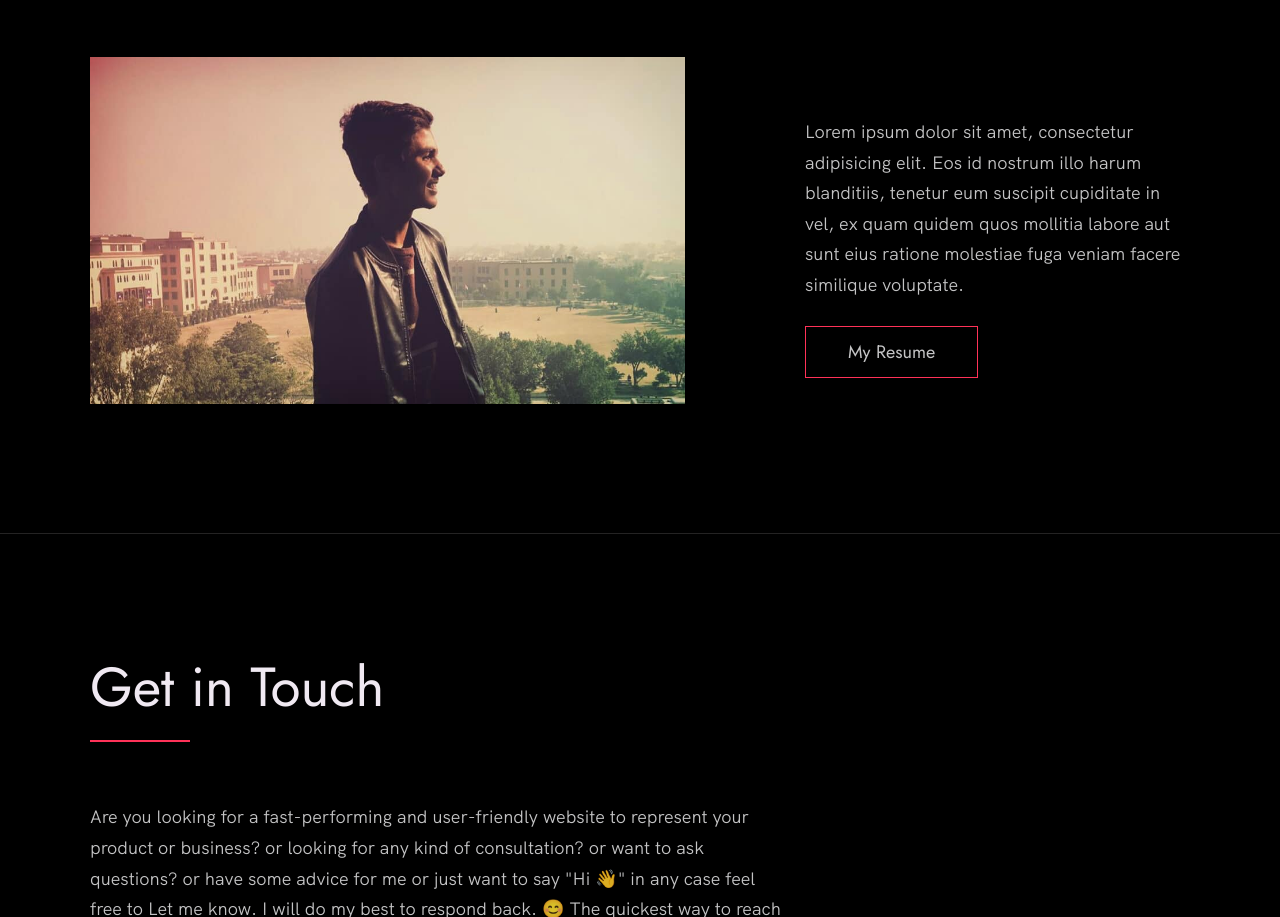
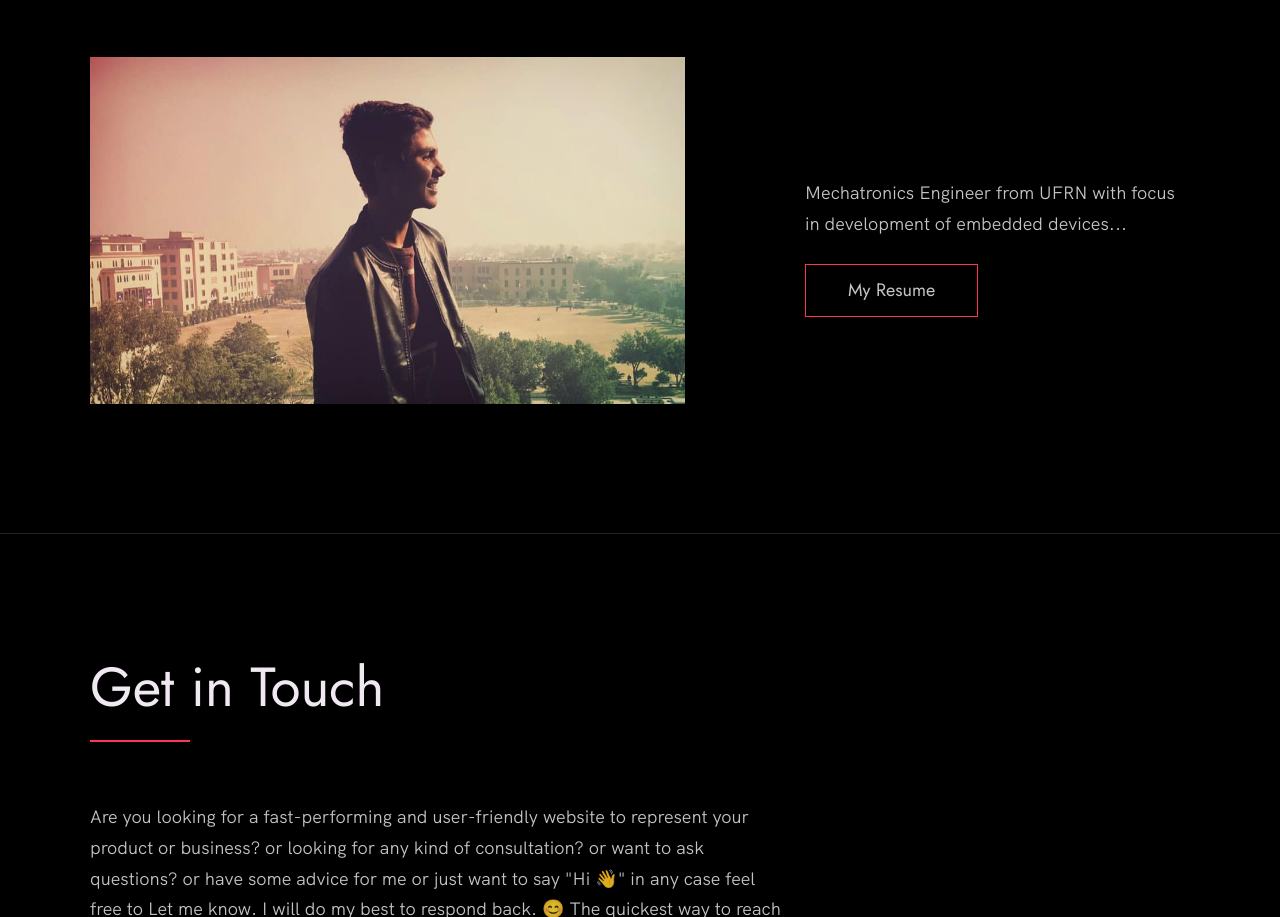
Before and after one commit to Ewertonlopes/ewertonlopes.github.io, a plain HTML site: page index.html in a window 1280 px wide. Shown: the part 3518-4435 px from the top of the page. Drawn offline with Linux system fonts and the light colour scheme.

Commit message:
Minor changes

```diff
--- a/index.html
+++ b/index.html
@@ -187,10 +187,7 @@
           <div class="about__text">
             <!-- Replace the below paragraph with info about yourself -->
             <p>
-              Lorem ipsum dolor sit amet, consectetur adipisicing elit. Eos id
-              nostrum illo harum blanditiis, tenetur eum suscipit cupiditate
-              in vel, ex quam quidem quos mollitia labore aut sunt eius
-              ratione molestiae fuga veniam facere similique voluptate.
+              Mechatronics Engineer from UFRN with focus in development of embedded devices...
             </p>
             <!-- Provide a link to your resume -->
             <a href="#" class="btn">My Resume</a>
```
